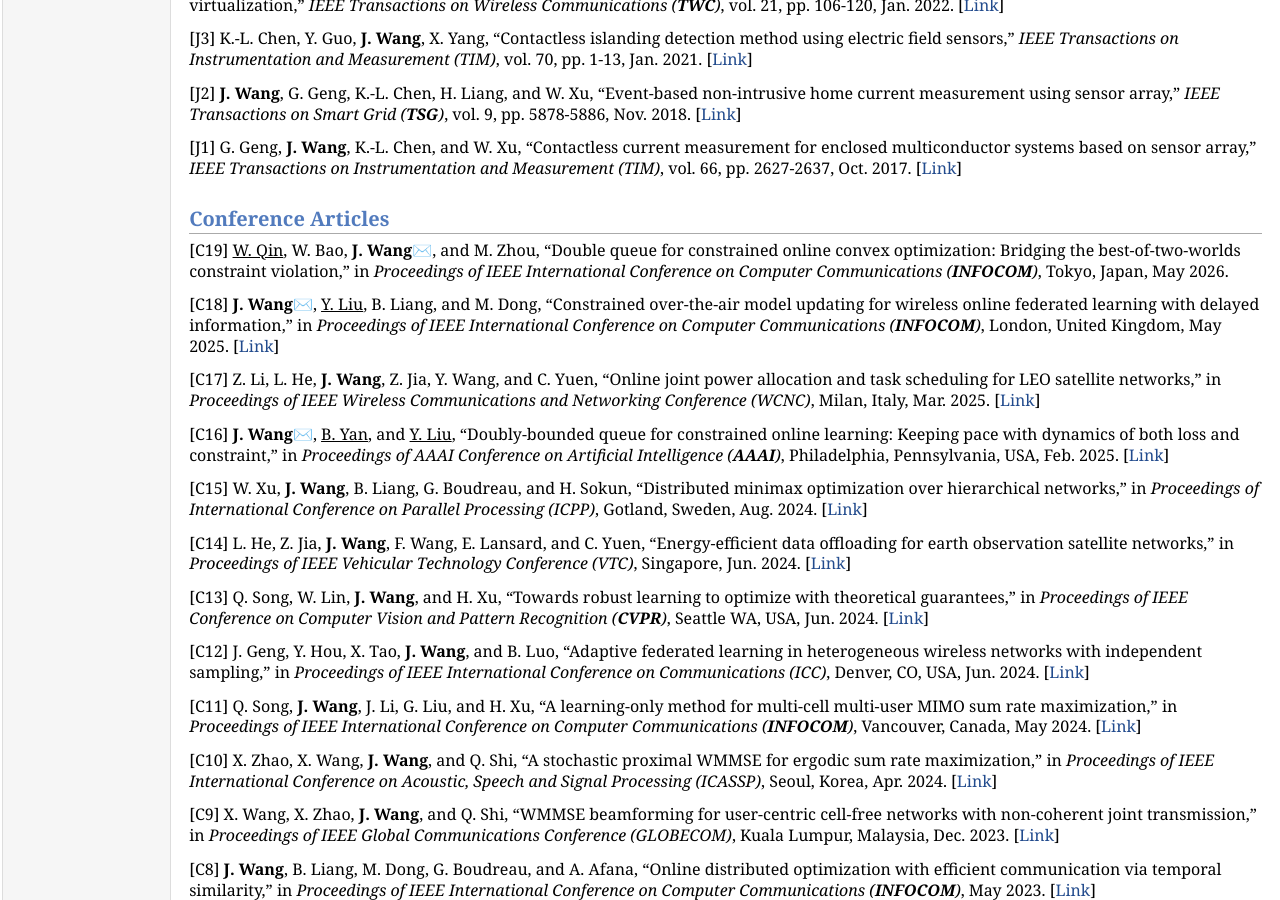
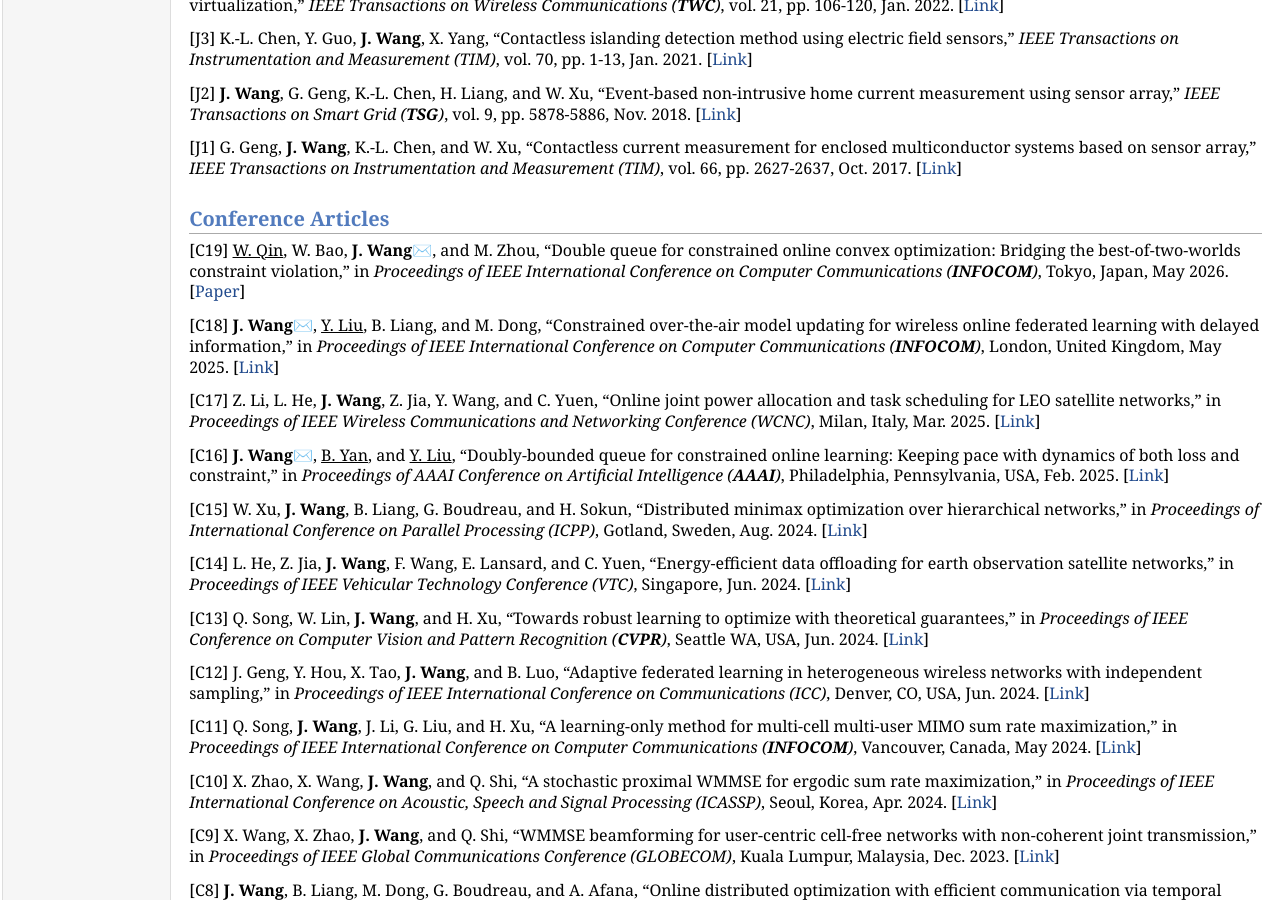
Before and after one commit to wang-jun-cheng/wang-jun-cheng.github.io, a Jekyll site: the page built from publications.md, in a window 1280 px wide and 900 px high, scrolled down 1269 px. Built offline with Jekyll 4.4.1, drawn with Linux system fonts in a browser that asks for light colours.

Commit message:
Update publications.md

```diff
--- a/publications.md
+++ b/publications.md
@@ -54,7 +54,7 @@ L. He, Z. Li, Z. Jia, **J. Wang**, S. Li, and Z. Han, “Online routing for low
 \[J1\] G. Geng, **J. Wang**, K.-L. Chen, and W. Xu, “Contactless current measurement for enclosed multiconductor systems based on sensor array,” *IEEE Transactions on Instrumentation and Measurement (TIM)*, vol. 66, pp. 2627-2637, Oct. 2017. [[Link](https://ieeexplore.ieee.org/document/7955058)]
 
 ## Conference Articles
-\[C19\] <u>W. Qin</u>, W. Bao, **J. Wang**✉️, and M. Zhou, “Double queue for constrained online convex optimization: Bridging the best-of-two-worlds constraint violation,” in *Proceedings of IEEE International Conference on Computer Communications (**INFOCOM**)*, Tokyo, Japan, May 2026.
+\[C19\] <u>W. Qin</u>, W. Bao, **J. Wang**✉️, and M. Zhou, “Double queue for constrained online convex optimization: Bridging the best-of-two-worlds constraint violation,” in *Proceedings of IEEE International Conference on Computer Communications (**INFOCOM**)*, Tokyo, Japan, May 2026. [[Paper](/assets/publication/INFOCOM26_DoubleQ.pdf)]
 
 \[C18\] **J. Wang**✉️, <u>Y. Liu</u>, B. Liang, and M. Dong, “Constrained over-the-air model updating for wireless online federated learning with delayed information,” in *Proceedings of IEEE International Conference on Computer Communications (**INFOCOM**)*, London, United Kingdom, May 2025. [[Link](https://ieeexplore.ieee.org/document/11044570)]
 
```
